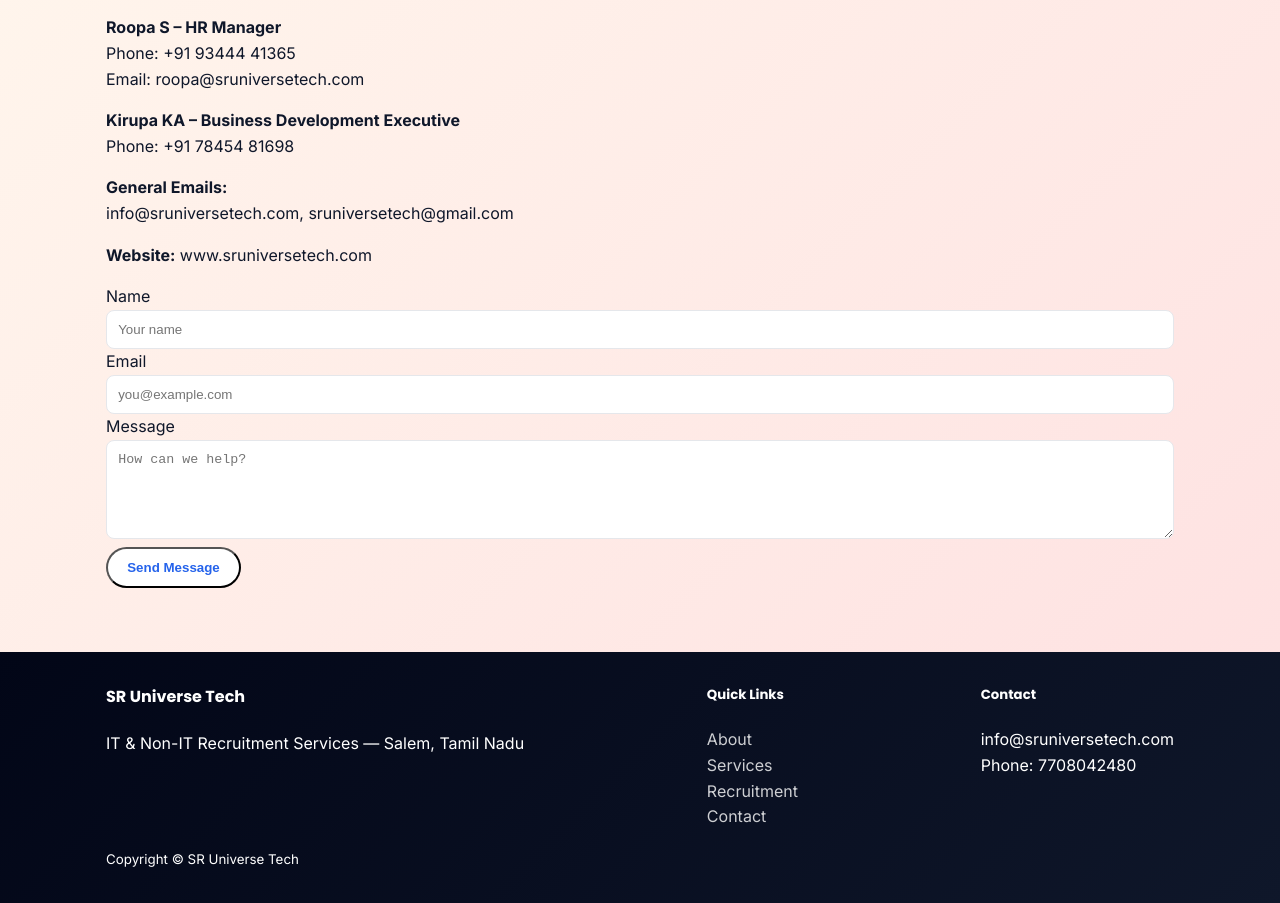
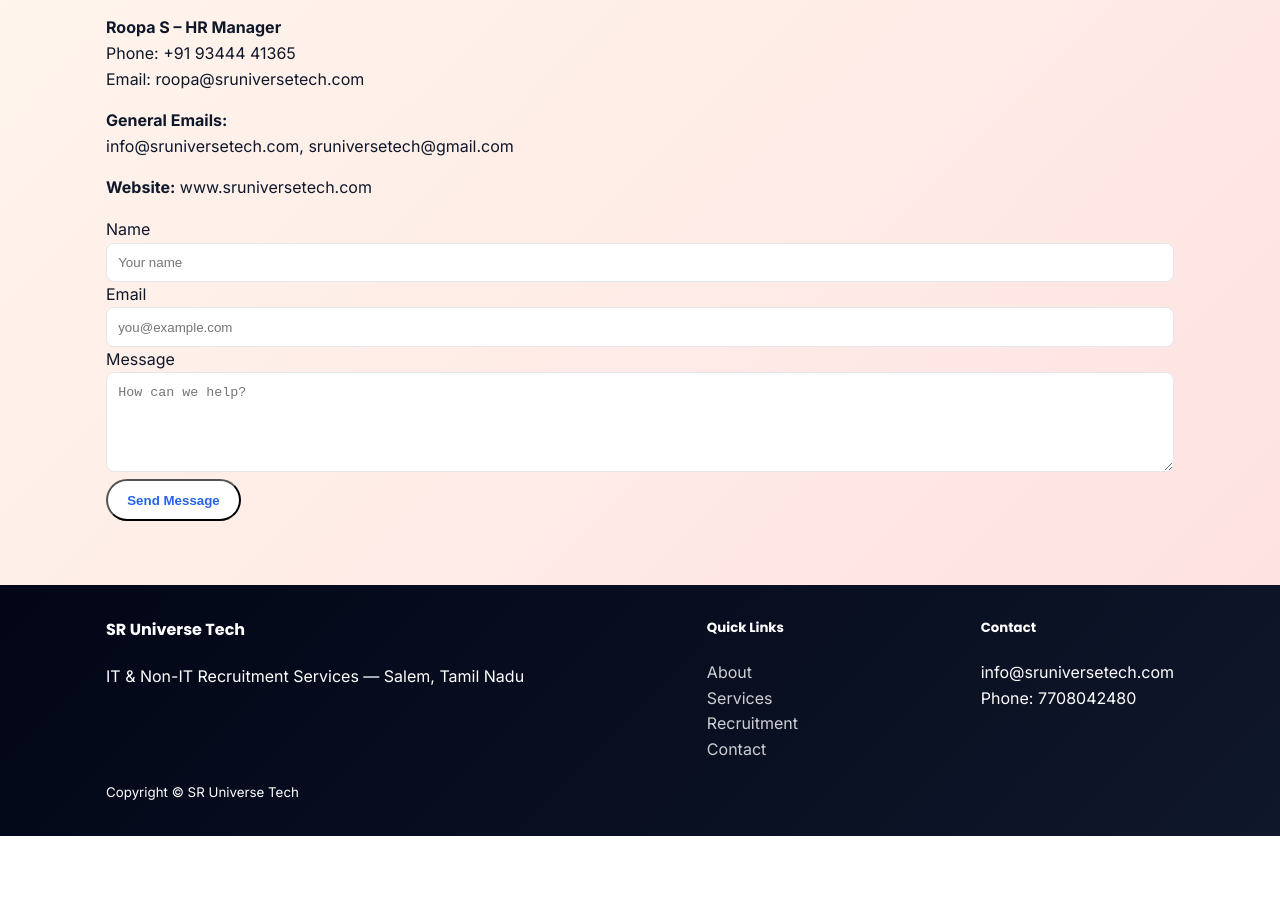
Before and after one commit to tarun3349/sruniversetech, a plain HTML site: page index.html in a window 1280 px wide. Shown: the part 2697-3600 px from the top of the page. After the commit the page ends 3533 px from the top, so only its background shows below. Drawn offline with Linux system fonts and the light colour scheme.

Commit message:
Update index.html

```diff
--- a/index.html
+++ b/index.html
@@ -191,10 +191,6 @@
               <p><strong>Roopa S – HR Manager</strong><br>
               Phone: <a href="tel:+919344441365">+91 93444 41365</a><br>
               Email: <a href="mailto:roopa@sruniversetech.com">roopa@sruniversetech.com</a></p>
-
-              <p><strong>Kirupa KA – Business Development Executive</strong><br>
-              Phone: <a href="tel:+917845481698">+91 78454 81698</a></p>
-
               <p><strong>General Emails:</strong><br>
               <a href="mailto:info@sruniversetech.com">info@sruniversetech.com</a>, <a href="mailto:sruniversetech@gmail.com">sruniversetech@gmail.com</a></p>
 
```
